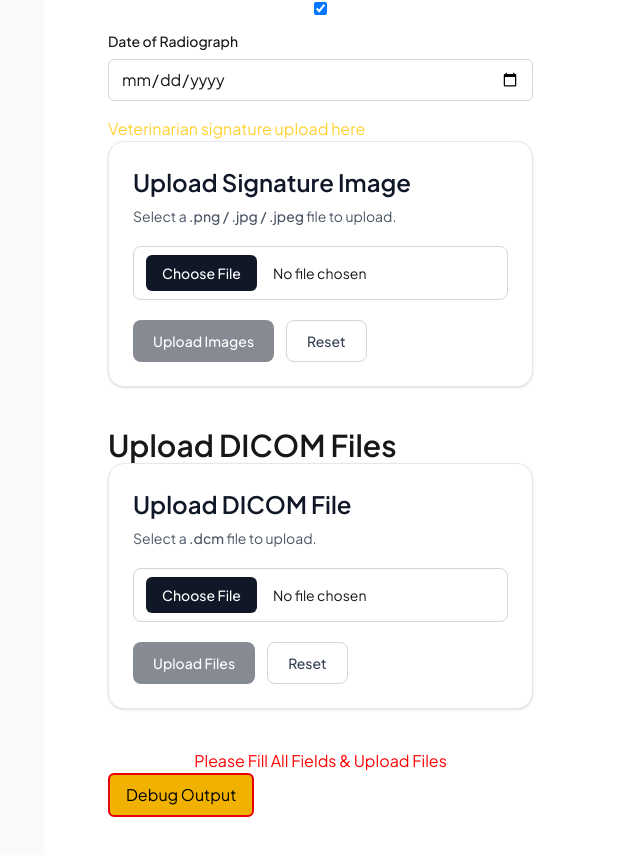
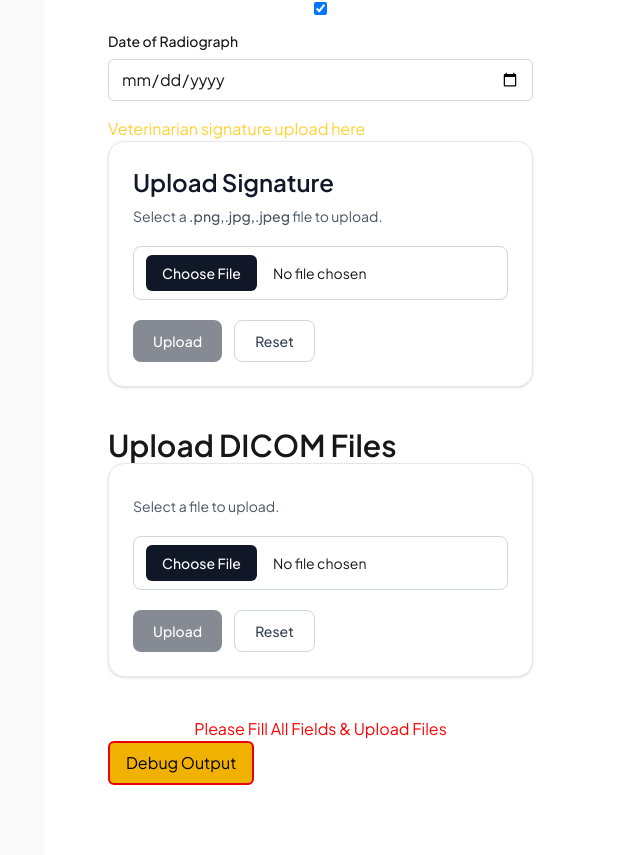
Before and after one commit to CodedBeats/Hayes_Hip_and_Elbow_Scoring, a Next.js app: page /submit in a window 1280 px wide. Shown: the part 1892-2747 px from the top of the page, without its empty margins (212-852 px from the left). Built offline with nearby package versions, Linux system fonts and the light colour scheme; no server answers.

Commit message:
feat (upload): better upload components and hook connection

```diff
--- a/components/upload/FileUploader.tsx
+++ b/components/upload/FileUploader.tsx
@@ -3,24 +3,30 @@
 import { useState } from "react";
 // hooks
 import { useFileUpload } from "@/hooks/useFileUpload";
-// type
-import { UploadedFile } from "@/types/upload";
+// types
+import { FileCategory, UploadedFile } from "@/types/upload";
 
+const ACCEPT_MAP: Record<FileCategory, string> = {
+    "dicom":                ".dcm",
+    "supporting-documents": ".pdf",
+    "signatures":           ".png,.jpg,.jpeg",
+};
+
+const LABEL_MAP: Record<FileCategory, string> = {
+    "dicom":                "Upload DICOM File",
+    "supporting-documents": "Upload Supporting Document",
+    "signatures":           "Upload Signature",
+};
 
 type Props = {
+    submissionId: string;
+    dogIndex: number;
+    category: FileCategory;
     onUploaded: (file: UploadedFile) => void;
 };
 
-export const FileUploader = ({ onUploaded }: Props) => {
-    const {
-        uploading,
-        progress,
-        error,
-        uploadedFile,
-        uploadSingleFile,
-        resetUpload,
-    } = useFileUpload();
-
+export const FileUploader = ({ submissionId, dogIndex, category, onUploaded }: Props) => {
+    const { uploading, progress, error, uploadedFile, uploadSingleFile, resetUpload } = useFileUpload();
     const [selectedFile, setSelectedFile] = useState<File | null>(null);
 
     const handleFileChange = (e: React.ChangeEvent<HTMLInputElement>) => {
@@ -30,11 +36,9 @@ export const FileUploader = ({ onUploaded }: Props) => {
 
     const handleUpload = async () => {
         if (!selectedFile) return;
-
         try {
-            const uploaded = await uploadSingleFile(selectedFile);
+            const uploaded = await uploadSingleFile(selectedFile, { submissionId, dogIndex, category });
             onUploaded(uploaded);
-
         } catch (err) {
             console.error(err);
         }
@@ -48,18 +52,17 @@ export const FileUploader = ({ onUploaded }: Props) => {
     return (
         <div className="mx-auto w-full max-w-2xl rounded-2xl border border-gray-200 bg-white p-6 shadow-sm">
             <h2 className="text-2xl font-semibold text-gray-900">
-                Upload DICOM File
+                {LABEL_MAP[category]}
             </h2>
 
             <p className="mt-2 text-sm text-gray-600">
-                Select a <span className="font-medium">.dcm</span> file to
-                upload.
+                Select a <span className="font-medium">{ACCEPT_MAP[category]}</span> file to upload.
             </p>
 
             <div className="mt-5">
                 <input
                     type="file"
-                    accept=".dcm"
+                    accept={ACCEPT_MAP[category]}
                     onChange={handleFileChange}
                     className="block w-full rounded-lg border border-gray-300 px-3 py-2 text-sm file:mr-4 file:rounded-md file:border-0 file:bg-gray-900 file:px-4 file:py-2 file:text-sm file:font-medium file:text-white hover:file:bg-gray-700"
                 />
@@ -72,7 +75,7 @@ export const FileUploader = ({ onUploaded }: Props) => {
                     disabled={uploading || !selectedFile}
                     className="rounded-lg bg-gray-900 px-5 py-2.5 text-sm font-medium text-white transition hover:bg-gray-700 disabled:cursor-not-allowed disabled:opacity-50"
                 >
-                    {uploading ? "Uploading..." : "Upload Files"}
+                    {uploading ? "Uploading..." : "Upload"}
                 </button>
 
                 <button
@@ -87,10 +90,9 @@ export const FileUploader = ({ onUploaded }: Props) => {
             {uploading && (
                 <div className="mt-6">
                     <div className="mb-2 flex items-center justify-between text-sm text-gray-700">
-                        <span>Uploading file</span>
+                        <span>Uploading...</span>
                         <span>{progress}%</span>
                     </div>
-
                     <div className="h-3 w-full overflow-hidden rounded-full bg-gray-200">
                         <div
                             className="h-full rounded-full bg-green-500 transition-all duration-200"
@@ -108,22 +110,10 @@ export const FileUploader = ({ onUploaded }: Props) => {
 
             {uploadedFile && (
                 <div className="mt-8">
-                    <h3 className="text-lg font-semibold text-gray-900">
-                        Uploaded File
-                    </h3>
-
-                    <div className="mt-4 space-y-3">
-                        <div
-                            key={uploadedFile.key}
-                            className="rounded-xl border border-gray-200 bg-gray-50 p-4"
-                        >
-                            <p className="font-medium text-gray-900">
-                                {uploadedFile.fileName}
-                            </p>
-                            <p className="mt-1 break-all text-xs text-gray-500">
-                                {uploadedFile.key}
-                            </p>
-                        </div>
+                    <h3 className="text-lg font-semibold text-gray-900">Uploaded</h3>
+                    <div className="mt-4 rounded-xl border border-gray-200 bg-gray-50 p-4">
+                        <p className="font-medium text-gray-900">{uploadedFile.fileName}</p>
+                        <p className="mt-1 break-all text-xs text-gray-500">{uploadedFile.key}</p>
                     </div>
                 </div>
             )}
--- a/components/upload/ImageUploader.tsx
+++ b/components/upload/ImageUploader.tsx
@@ -1,135 +1,23 @@
 // dependencies
 "use client";
-import { useState } from "react";
-// hooks
-import { useImageUpload } from "@/hooks/useImageUpload";
-// type
-import { UploadedImage } from "@/types/upload";
-
+// components
+import { FileUploader } from "./FileUploader";
+// types
+import { UploadedFile } from "@/types/upload";
 
 type Props = {
-    folderName: string;
-    onUploaded: (image: UploadedImage) => void;
+    submissionId: string;
+    dogIndex: number;
+    onUploaded: (file: UploadedFile) => void;
 };
 
-export const ImageUploader = ({ folderName, onUploaded }: Props) => {
-    const {
-        uploading,
-        progress,
-        error,
-        uploadedImage,
-        uploadSingleImage,
-        resetUpload,
-    } = useImageUpload();
-
-    const [selectedImage, setSelectedImage] = useState<File | null>(null);
-
-    const handleImageChange = (e: React.ChangeEvent<HTMLInputElement>) => {
-        if (!e.target.files || e.target.files.length === 0) return;
-        setSelectedImage(e.target.files[0]);
-    };
-
-    const handleUpload = async () => {
-        if (!selectedImage) return;
-
-        try {
-            const uploaded = await uploadSingleImage(
-                selectedImage,
-                folderName
-            );
-            onUploaded(uploaded);
-
-        } catch (err) {
-            console.error(err);
-        }
-    };
-
-    const handleReset = () => {
-        setSelectedImage(null);
-        resetUpload();
-    };
-
+export const ImageUploader = ({ submissionId, dogIndex, onUploaded }: Props) => {
     return (
-        <div className="mx-auto w-full max-w-2xl rounded-2xl border border-gray-200 bg-white p-6 shadow-sm">
-            <h2 className="text-2xl font-semibold text-gray-900">
-                Upload Signature Image
-            </h2>
-
-            <p className="mt-2 text-sm text-gray-600">
-                Select a <span className="font-medium">.png / .jpg / .jpeg</span> file to upload.
-            </p>
-
-            <div className="mt-5">
-                <input
-                    type="file"
-                    accept=".png, .jpg, .jpeg"
-                    onChange={handleImageChange}
-                    className="block w-full rounded-lg border border-gray-300 px-3 py-2 text-sm file:mr-4 file:rounded-md file:border-0 file:bg-gray-900 file:px-4 file:py-2 file:text-sm file:font-medium file:text-white hover:file:bg-gray-700"
-                />
-            </div>
-
-            <div className="mt-5 flex flex-wrap gap-3">
-                <button
-                    type="button"
-                    onClick={handleUpload}
-                    disabled={uploading || !selectedImage}
-                    className="rounded-lg bg-gray-900 px-5 py-2.5 text-sm font-medium text-white transition hover:bg-gray-700 disabled:cursor-not-allowed disabled:opacity-50"
-                >
-                    {uploading ? "Uploading..." : "Upload Images"}
-                </button>
-
-                <button
-                    type="button"
-                    onClick={handleReset}
-                    className="rounded-lg border border-gray-300 px-5 py-2.5 text-sm font-medium text-gray-700 transition hover:bg-gray-100"
-                >
-                    Reset
-                </button>
-            </div>
-
-            {uploading && (
-                <div className="mt-6">
-                    <div className="mb-2 flex items-center justify-between text-sm text-gray-700">
-                        <span>Uploading image</span>
-                        <span>{progress}%</span>
-                    </div>
-
-                    <div className="h-3 w-full overflow-hidden rounded-full bg-gray-200">
-                        <div
-                            className="h-full rounded-full bg-green-500 transition-all duration-200"
-                            style={{ width: `${progress}%` }}
-                        />
-                    </div>
-                </div>
-            )}
-
-            {error && (
-                <div className="mt-5 rounded-lg border border-red-200 bg-red-50 px-4 py-3 text-sm text-red-700">
-                    {error}
-                </div>
-            )}
-
-            {uploadedImage && (
-                <div className="mt-8">
-                    <h3 className="text-lg font-semibold text-gray-900">
-                        Uploaded Image
-                    </h3>
-
-                    <div className="mt-4 space-y-3">
-                        <div
-                            key={uploadedImage.key}
-                            className="rounded-xl border border-gray-200 bg-gray-50 p-4"
-                        >
-                            <p className="font-medium text-gray-900">
-                                {uploadedImage.imageName}
-                            </p>
-                            <p className="mt-1 break-all text-xs text-gray-500">
-                                {uploadedImage.key}
-                            </p>
-                        </div>
-                    </div>
-                </div>
-            )}
-        </div>
+        <FileUploader
+            submissionId={submissionId}
+            dogIndex={dogIndex}
+            category="signatures"
+            onUploaded={onUploaded}
+        />
     );
 };
--- a/hooks/useFileUpload.ts
+++ b/hooks/useFileUpload.ts
@@ -1,16 +1,14 @@
 // dependencies
-import { useState } from "react"
+import { useState } from "react";
 // types
-import { UploadedFile, UseUploadFileReturn } from "../types/upload"
+import { FileCategory, UploadedFile, UploadUrlResponse, UseUploadFileReturn } from "../types/upload";
 
 export function useFileUpload(): UseUploadFileReturn {
-    // state
     const [uploading, setUploading] = useState(false);
     const [progress, setProgress] = useState(0);
     const [error, setError] = useState<string | null>(null);
     const [uploadedFile, setUploadedFile] = useState<UploadedFile>();
 
-    // reset upload handler
     const resetUpload = () => {
         setUploading(false);
         setProgress(0);
@@ -18,67 +16,143 @@ export function useFileUpload(): UseUploadFileReturn {
         setUploadedFile(undefined);
     };
 
-
-    // upload single file(DICOM) (this one is new for me lol, pls work)
-    const uploadSingleFile = (file: File): Promise<UploadedFile> => {
+    const uploadSingleFile = (
+        file: File,
+        opts: { submissionId: string; dogIndex: number; category: FileCategory },
+    ): Promise<UploadedFile> => {
         return new Promise(async (resolve, reject) => {
             try {
-                //ask backend for signed upload URL
+                setUploading(true);
+                setError(null);
+
                 const urlRes = await fetch("/api/upload-url", {
                     method: "POST",
-                    headers: {
-                        "Content-Type": "application/json",
-                    },
+                    headers: { "Content-Type": "application/json" },
                     body: JSON.stringify({
-                        fileName: file.name,
-                        contentType: file.type || "application/octet-stream",
+                        submissionId: opts.submissionId,
+                        files: [{
+                            fileName: file.name,
+                            contentType: file.type || "application/octet-stream",
+                            dogIndex: opts.dogIndex,
+                            category: opts.category,
+                        }],
                     }),
                 });
 
                 if (!urlRes.ok) {
-                    throw new Error("Failed to get upload URL");
+                    const body = await urlRes.json();
+                    throw new Error(body.error ?? body.errors?.[0] ?? "Failed to get upload URL");
                 }
 
-                const { uploadUrl, key } = await urlRes.json();
+                const { urls }: UploadUrlResponse = await urlRes.json();
+                const { uploadUrl, key } = urls[0];
 
-                // upload directly to S3 using XMLHttpRequest for progress tracking
                 const xhr = new XMLHttpRequest();
-
-                // set upload url
                 xhr.open("PUT", uploadUrl);
                 xhr.setRequestHeader("Content-Type", file.type);
 
-                // track progress
                 xhr.upload.onprogress = (event) => {
                     if (event.lengthComputable) {
-                        const percent = Math.round(
-                            (event.loaded / event.total) * 100,
-                        );
-                        setProgress(percent);
-                    }
-                };
-                //  upload file
-                xhr.onload = () => {
-                    if (xhr.status >= 200 && xhr.status < 300) {
-                        resolve({
-                            fileName: file.name,
-                            key,
-                        });
-                    } else {
-                        reject(new Error("Upload failed"));
+                        setProgress(Math.round((event.loaded / event.total) * 100));
                     }
                 };
 
-                // handle errors
-                xhr.onerror = () => reject(new Error("Upload failed"));
-                // send file
+                xhr.onload = () => {
+                    if (xhr.status >= 200 && xhr.status < 300) {
+                        const uploaded: UploadedFile = {
+                            fileName: file.name,
+                            key,
+                            size: file.size,
+                            contentType: file.type,
+                            uploadedAt: new Date(),
+                        };
+                        setUploadedFile(uploaded);
+                        setUploading(false);
+                        resolve(uploaded);
+                    } else {
+                        setUploading(false);
+                        reject(new Error("Upload to S3 failed"));
+                    }
+                };
+
+                xhr.onerror = () => {
+                    setUploading(false);
+                    reject(new Error("Upload to S3 failed"));
+                };
+
                 xhr.send(file);
             } catch (err) {
+                setUploading(false);
+                setError(err instanceof Error ? err.message : "Upload failed");
                 reject(err);
             }
         });
     };
 
+    const uploadBatch = (
+        files: File[],
+        opts: { submissionId: string; dogIndex: number; category: FileCategory },
+    ): Promise<UploadedFile[]> => {
+        return new Promise(async (resolve, reject) => {
+            try {
+                setUploading(true);
+                setError(null);
+
+                const urlRes = await fetch("/api/upload-url", {
+                    method: "POST",
+                    headers: { "Content-Type": "application/json" },
+                    body: JSON.stringify({
+                        submissionId: opts.submissionId,
+                        files: files.map((f) => ({
+                            fileName: f.name,
+                            contentType: f.type || "application/octet-stream",
+                            dogIndex: opts.dogIndex,
+                            category: opts.category,
+                        })),
+                    }),
+                });
+
+                if (!urlRes.ok) {
+                    const body = await urlRes.json();
+                    throw new Error(body.error ?? body.errors?.[0] ?? "Failed to get upload URLs");
+                }
+
+                const { urls }: UploadUrlResponse = await urlRes.json();
+
+                const results = await Promise.all(
+                    files.map((file, i) =>
+                        new Promise<UploadedFile>((res, rej) => {
+                            const xhr = new XMLHttpRequest();
+                            xhr.open("PUT", urls[i].uploadUrl);
+                            xhr.setRequestHeader("Content-Type", file.type);
+                            xhr.onload = () => {
+                                if (xhr.status >= 200 && xhr.status < 300) {
+                                    res({
+                                        fileName: file.name,
+                                        key: urls[i].key,
+                                        size: file.size,
+                                        contentType: file.type,
+                                        uploadedAt: new Date(),
+                                    });
+                                } else {
+                                    rej(new Error(`Upload failed for ${file.name}`));
+                                }
+                            };
+                            xhr.onerror = () => rej(new Error(`Upload failed for ${file.name}`));
+                            xhr.send(file);
+                        }),
+                    ),
+                );
+
+                setUploading(false);
+                resolve(results);
+            } catch (err) {
+                setUploading(false);
+                setError(err instanceof Error ? err.message : "Upload failed");
+                reject(err);
+            }
+        });
+    };
 
     return {
         uploading,
@@ -86,6 +160,7 @@ export function useFileUpload(): UseUploadFileReturn {
         error,
         uploadedFile,
         uploadSingleFile,
+        uploadBatch,
         resetUpload,
     };
 }
--- a/hooks/useImageUpload.ts
+++ /dev/null
@@ -1,59 +0,0 @@
-// dependencies
-import { useState } from "react"
-// logic
-import { uploadSignatureImg } from "@/lib/firebase";
-// types
-import { UploadedImage, UseUploadImageReturn } from "../types/upload"
-
-export function useImageUpload(): UseUploadImageReturn {
-    // state
-    const [uploading, setUploading] = useState(false);
-    const [progress, setProgress] = useState(0);
-    const [error, setError] = useState<string | null>(null);
-    const [uploadedImage, setUploadedImage] = useState<UploadedImage>();
-
-    // reset upload handler
-    const resetUpload = () => {
-        setUploading(false);
-        setProgress(0);
-        setError(null);
-        setUploadedImage(undefined);
-    };
-
-
-    // upload single img (signature)
-    const uploadSingleImage = async (image: File, folderName: string): Promise<UploadedImage> => {
-        try {
-            setUploading(true);
-            setError(null);
-
-            // firebase upload func logic
-            const uploadResult = await uploadSignatureImg(image.name, folderName, image);
-
-            // update state with uploaded image info
-            setUploadedImage({
-                imageName: image.name,
-                key: uploadResult.ref.fullPath,
-            });
-
-            return {
-                imageName: image.name,
-                key: uploadResult.ref.fullPath,
-            };
-        } catch (err) {
-            setError("Failed to upload image.");
-            throw err;
-        } finally {
-            setUploading(false);
-        }
-    };
-
-    return {
-        uploading,
-        progress,
-        error,
-        uploadedImage,
-        uploadSingleImage,
-        resetUpload,
-    };
-}
```
